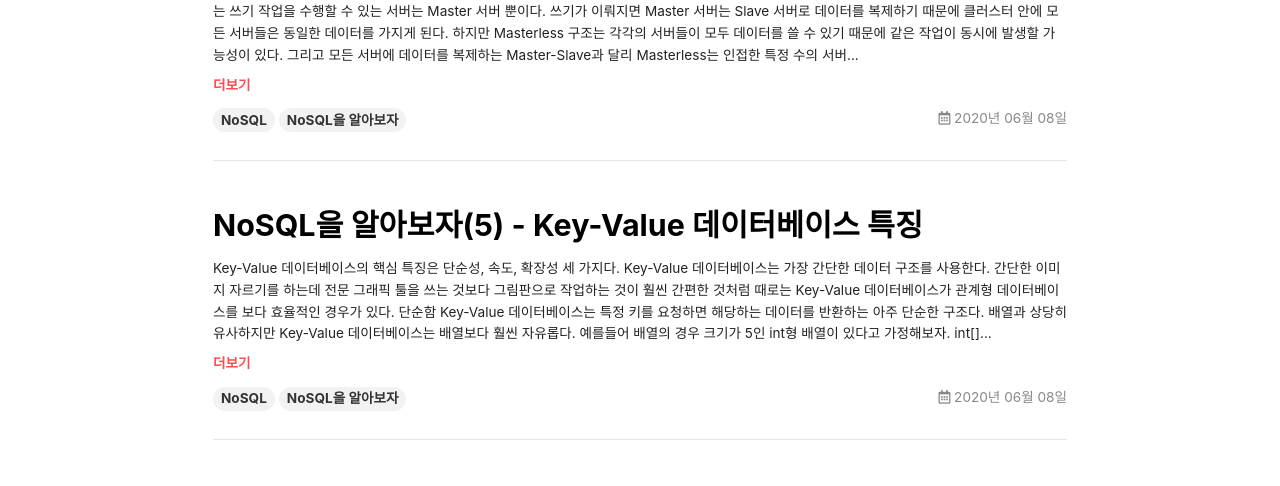
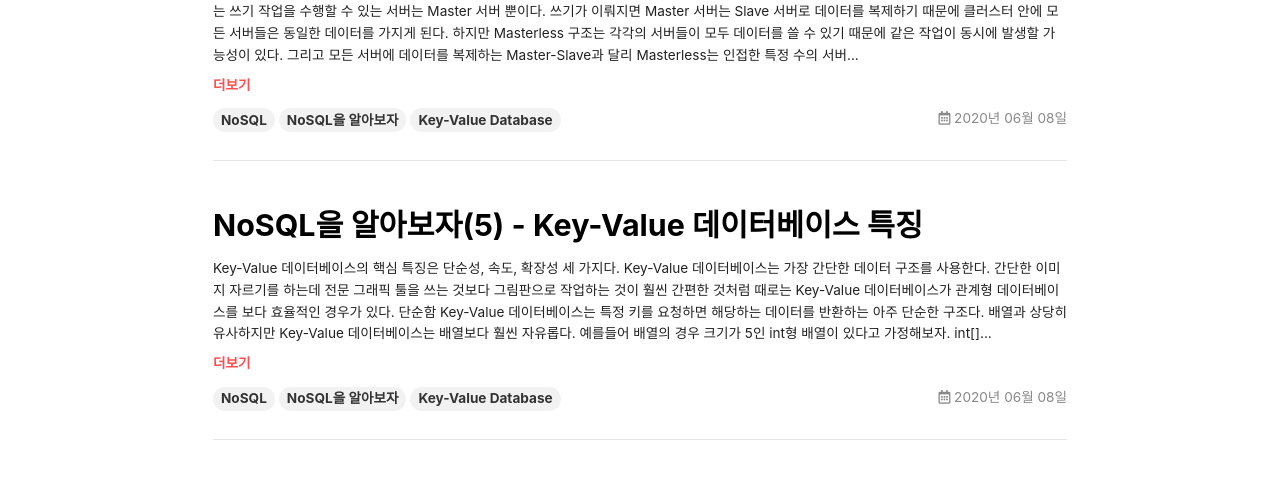
Before and after one commit to HuveD/huved.github.io, a Jekyll site: the page built from index.html, in a window 1280 px wide. Shown: the part 213-699 px from the top of the page. Built offline with Jekyll 4.4.1, drawn with Linux system fonts in a browser that asks for light colours; nearby versions of some CDN libraries; the list of posts is cut into pages by our own code.

Commit message:
Key-Value 데이터베이스 특징2

```diff
--- a/_posts/2020-06-08-KeyValueDatabaseFeatures.md
+++ b/_posts/2020-06-08-KeyValueDatabaseFeatures.md
@@ -1,6 +1,6 @@
 ---
 title:  NoSQL을 알아보자(5) - Key-Value 데이터베이스 특징
-tag: [NoSQL, NoSQL을 알아보자]
+tag: [NoSQL, NoSQL을 알아보자, Key-Value Database]
 comments: true
 ---
 
--- a/_posts/2020-06-08-KeyValueDatabaseFeatures2.md
+++ b/_posts/2020-06-08-KeyValueDatabaseFeatures2.md
@@ -1,6 +1,6 @@
 ---
 title:  NoSQL을 알아보자(6) - Key-Value 데이터베이스의 무결성
-tag: [NoSQL, NoSQL을 알아보자]
+tag: [NoSQL, NoSQL을 알아보자, Key-Value Database]
 comments: true
 ---
 [지난 포스트](https://huved.github.io/2020/06/08/KeyValueDatabaseFeatures.html) 에서 Key-Value 데이터베이스는 Master-Slave 방식 또는 Masterless 방식을 이용해 확장성을 관리한다고 했다.
```
